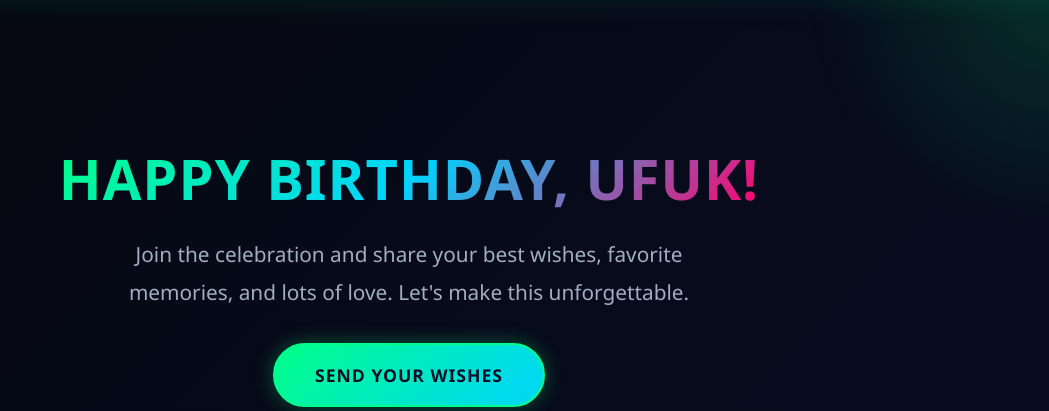
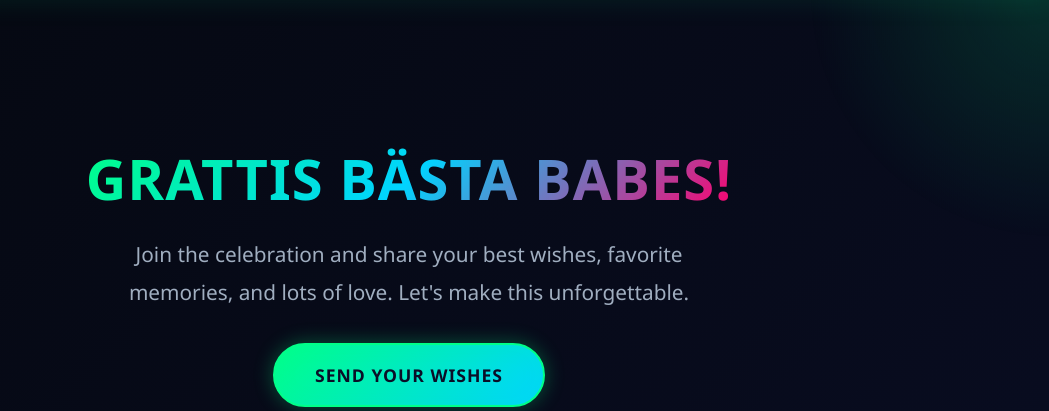
Before and after one commit to annikam873/Mitttest, a Flask app: page / in a window 1280 px wide. Shown: the part 80-491 px from the top of the page, without its empty margins (231-1280 px from the left). Run offline with Flask 3, Linux system fonts and the light colour scheme.

Commit message:
Update index.html

```diff
--- a/app/presentation/templates/index.html
+++ b/app/presentation/templates/index.html
@@ -8,7 +8,7 @@
 <div class="hero-overlay"></div>
 <div class="container">
 <div class="hero-content">
-<h1 class="hero-title">Happy birthday, Ufuk!</h1>
+<h1 class="hero-title">Grattis bästa babes!</h1>
 <p class="hero-subtitle">Join the celebration and share your best wishes, favorite memories, and lots of love. Let's make this unforgettable.</p>
 <a href="{{ url_for('public.subscribe') }}" class="cta-button">Send Your Wishes</a>
 </div>
```
